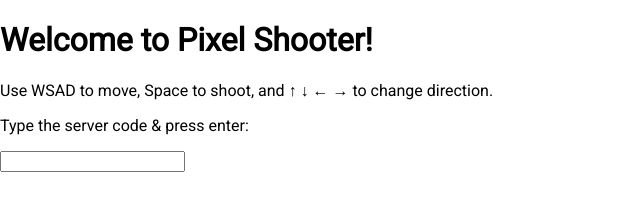
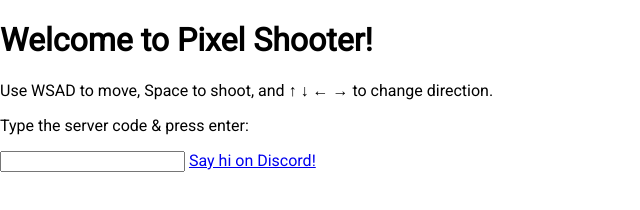
Before and after one commit to programmer5000-com/bomb-game-frontend, a website: page index.html in a window 1280 px wide. Shown: the whole page, without its empty margins (0-640 px from the left). Drawn offline with Linux system fonts and the light colour scheme.

Commit message:
Add discord link

```diff
--- a/index.html
+++ b/index.html
@@ -43,6 +43,7 @@
         <option value = "server.programmer5000.com">Recommended server</option>
         <option value = "localhost">Self-hosted</option>
       </datalist>
+      <a href = "https://discord.gg/BZZ7DXJ">Say hi on Discord!</a>
     </div>
     <div id = "respawn" hidden>
       <h1>You died.</h1>
```
